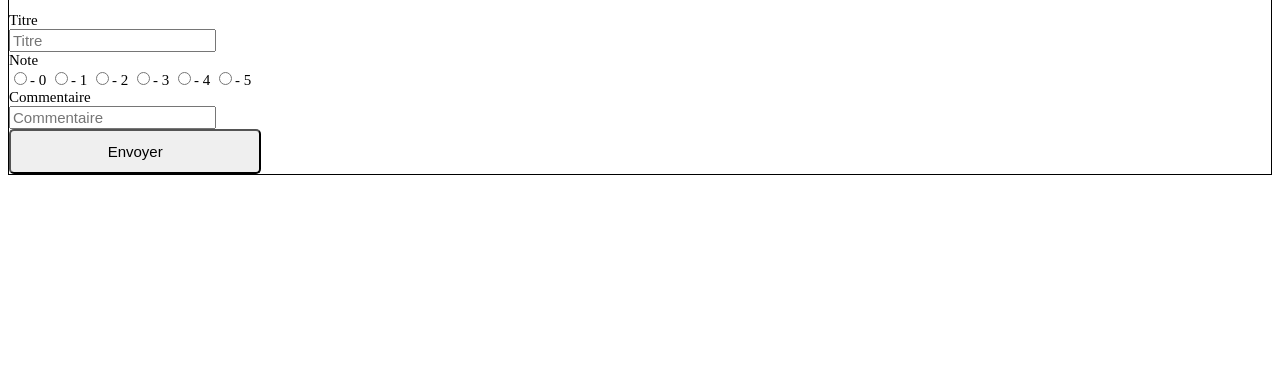
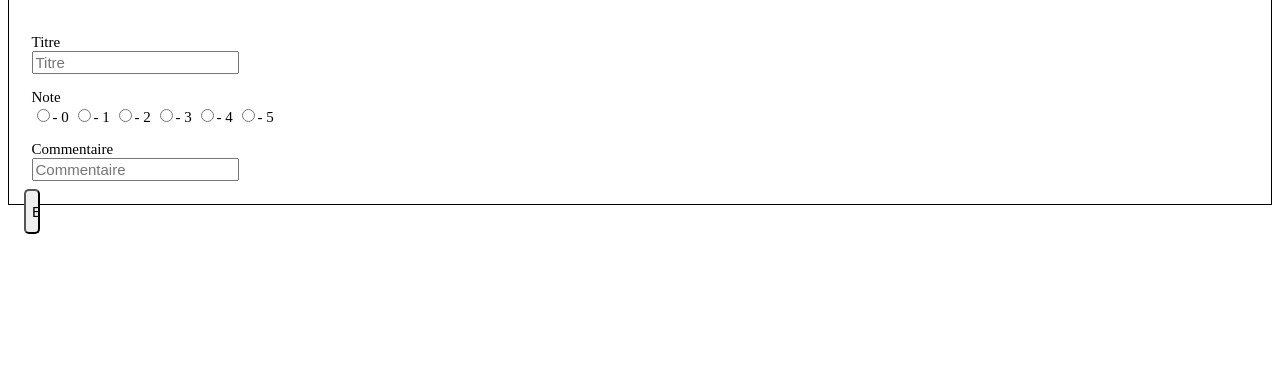
Before and after one commit to johnchem/OCProjet_LITReview, a Django app: template litreview/creation/templates/creation/add_review.html in a window 1280 px wide. Shown: the part 415-800 px from the top of the page. Run offline with Django 4.2, Linux system fonts and the light colour scheme; the template is opened without the code that fills it: values that come from a table or form of the project are taken from there, others are empty; data comes from the database, SQL or seed files in the repository; some libraries are stand-ins or nearby versions.

Commit message:
css add review page

```diff
--- a/litreview/creation/static/creation/add_review.css
+++ b/litreview/creation/static/creation/add_review.css
@@ -11,3 +11,21 @@
     max-width : 80%;
     margin : 1rem auto auto auto;
 }
+
+form {
+    display: block;
+    padding : 1rem;
+}
+
+.control-group {
+    display: block;
+    padding : 0.5rem;
+}
+
+.control-label {
+    padding-bottom: 0.5rem;
+}
+
+.button__field {
+    float: left;
+}
```
